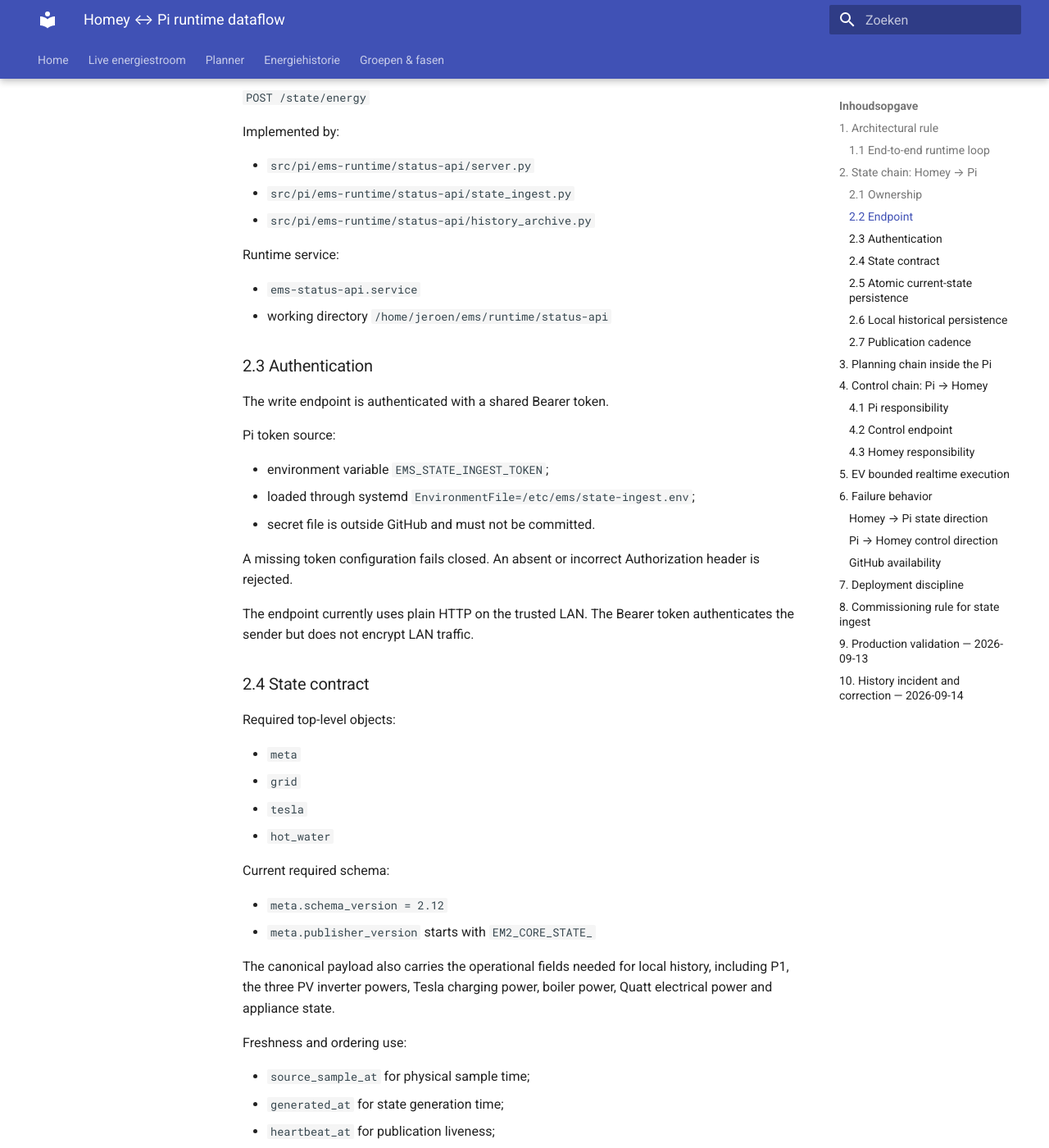
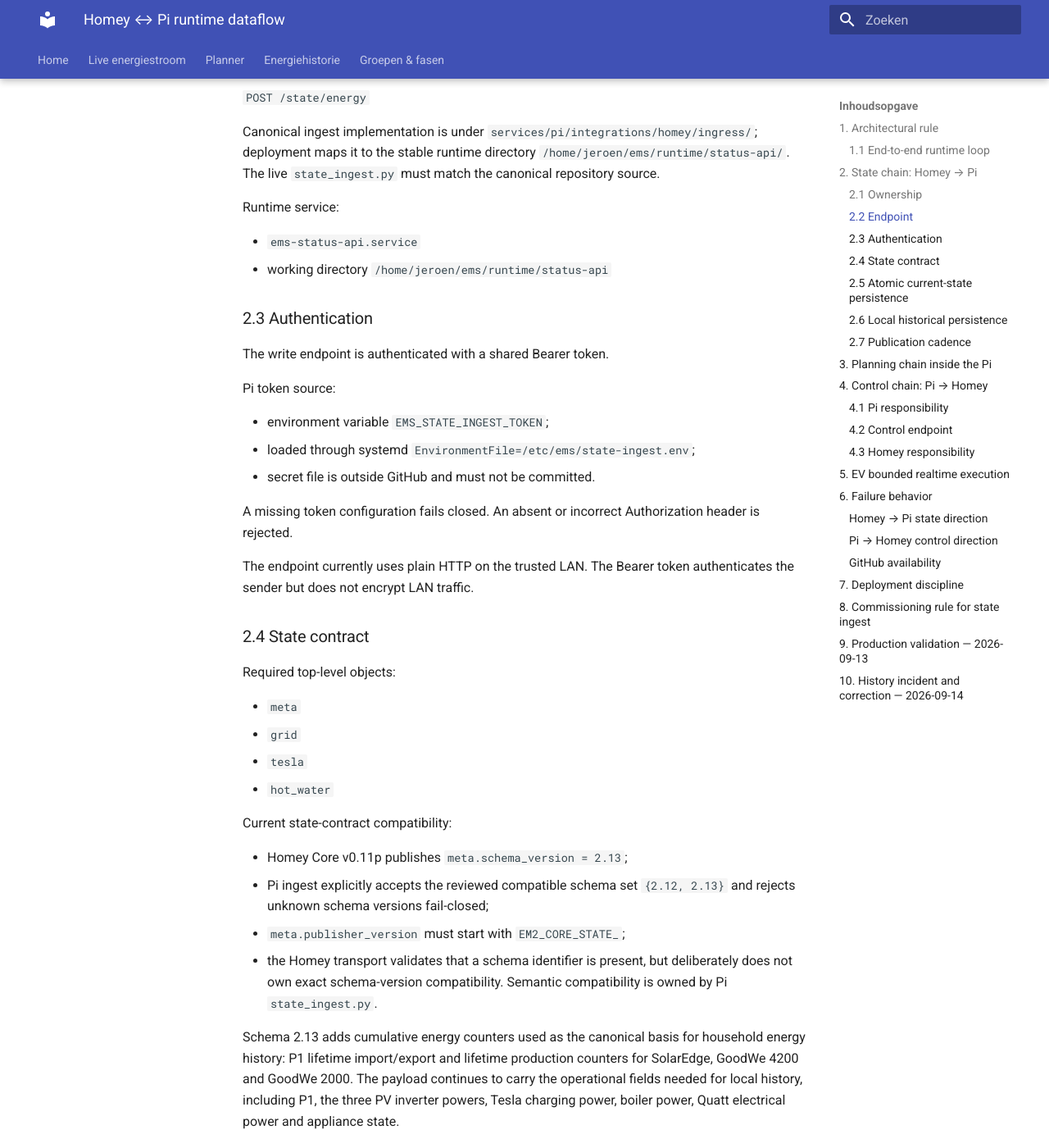
Before and after one commit to OnsKasteeltje/homey-energy-manual, an MkDocs documentation site: the page built from docs/architecture/homey-pi-runtime-dataflow.md, in a window 1280 px wide and 1400 px high, scrolled down 2417 px. Shown: the whole window at 82% size. Built offline with MkDocs 1.6.1 and Material for MkDocs 9.7.7, drawn with Linux system fonts in a browser that asks for light colours; some of the changed text lies outside the part shown.

Commit message:
docs: align Homey Pi state contract with schema 2.13

````diff
--- a/docs/architecture/homey-pi-runtime-dataflow.md
+++ b/docs/architecture/homey-pi-runtime-dataflow.md
@@ -57,7 +57,7 @@ Canonical chain:
 ```text
 Homey devices / P1 / PV / Easee / boiler / Quatt
                     ↓
-          Homey Core v0.11n
+          Homey Core v0.11p
                     ↓
             EM2_Public_State
                     ↓
@@ -93,11 +93,7 @@ Pi write endpoint:
 
 `POST /state/energy`
 
-Implemented by:
-
-- `src/pi/ems-runtime/status-api/server.py`
-- `src/pi/ems-runtime/status-api/state_ingest.py`
-- `src/pi/ems-runtime/status-api/history_archive.py`
+Canonical ingest implementation is under `services/pi/integrations/homey/ingress/`; deployment maps it to the stable runtime directory `/home/jeroen/ems/runtime/status-api/`. The live `state_ingest.py` must match the canonical repository source.
 
 Runtime service:
 
@@ -127,12 +123,14 @@ Required top-level objects:
 - `tesla`
 - `hot_water`
 
-Current required schema:
+Current state-contract compatibility:
 
-- `meta.schema_version = 2.12`
-- `meta.publisher_version` starts with `EM2_CORE_STATE_`
+- Homey Core v0.11p publishes `meta.schema_version = 2.13`;
+- Pi ingest explicitly accepts the reviewed compatible schema set `{2.12, 2.13}` and rejects unknown schema versions fail-closed;
+- `meta.publisher_version` must start with `EM2_CORE_STATE_`;
+- the Homey transport validates that a schema identifier is present, but deliberately does not own exact schema-version compatibility. Semantic compatibility is owned by Pi `state_ingest.py`.
 
-The canonical payload also carries the operational fields needed for local history, including P1, the three PV inverter powers, Tesla charging power, boiler power, Quatt electrical power and appliance state.
+Schema 2.13 adds cumulative energy counters used as the canonical basis for household energy history: P1 lifetime import/export and lifetime production counters for SolarEdge, GoodWe 4200 and GoodWe 2000. The payload continues to carry the operational fields needed for local history, including P1, the three PV inverter powers, Tesla charging power, boiler power, Quatt electrical power and appliance state.
 
 Freshness and ordering use:
 
@@ -363,7 +361,7 @@ Production planner generation should resume only after a genuinely fresh Homey C
 The Homey → Pi state direction is production-validated with genuine Core state:
 
 ```text
-Homey Core v0.11n
+Homey Core v0.11p / schema 2.13
   → EM2_Public_State
   → EM v2 | 05 Transport | Homey→Pi State Push v0.1
   → POST /state/energy
````
Also changed, not shown: other parts of docs/architecture/homey-pi-runtime-dataflow.md (+1 -1 lines).
